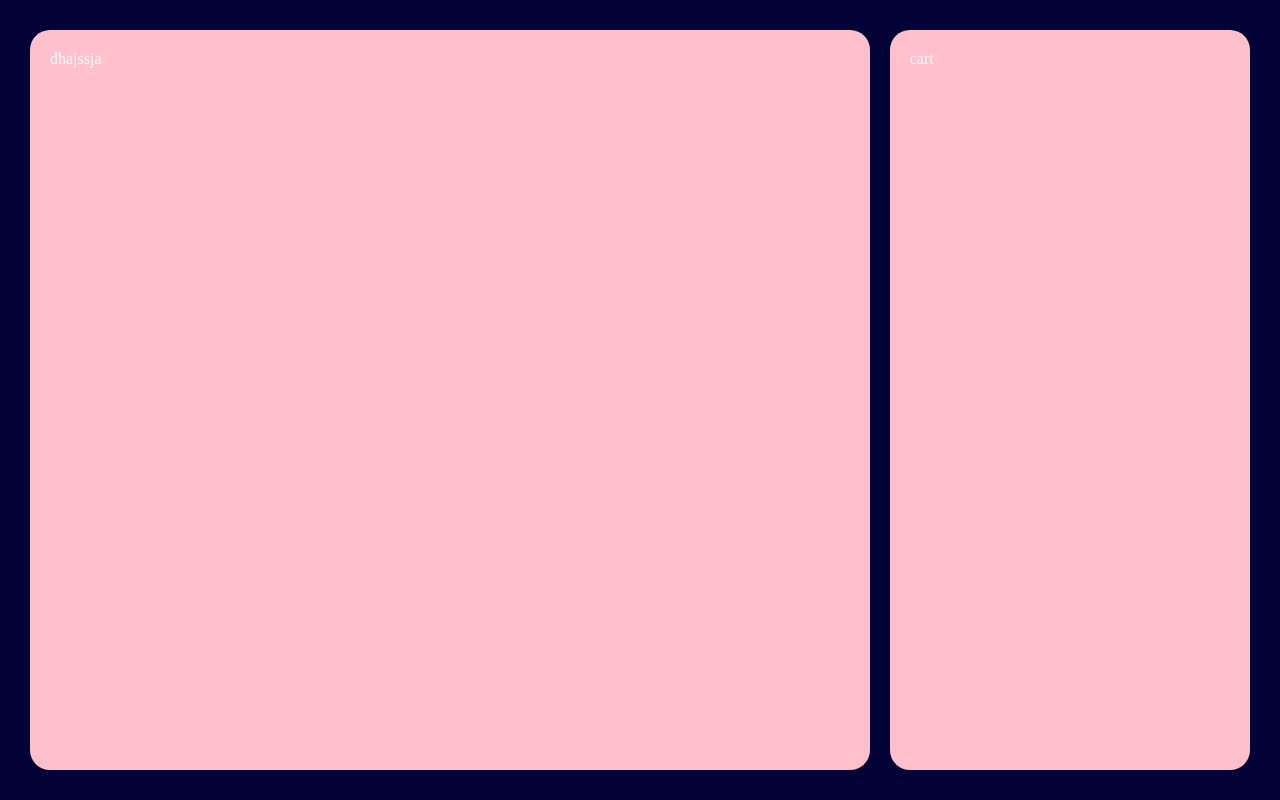
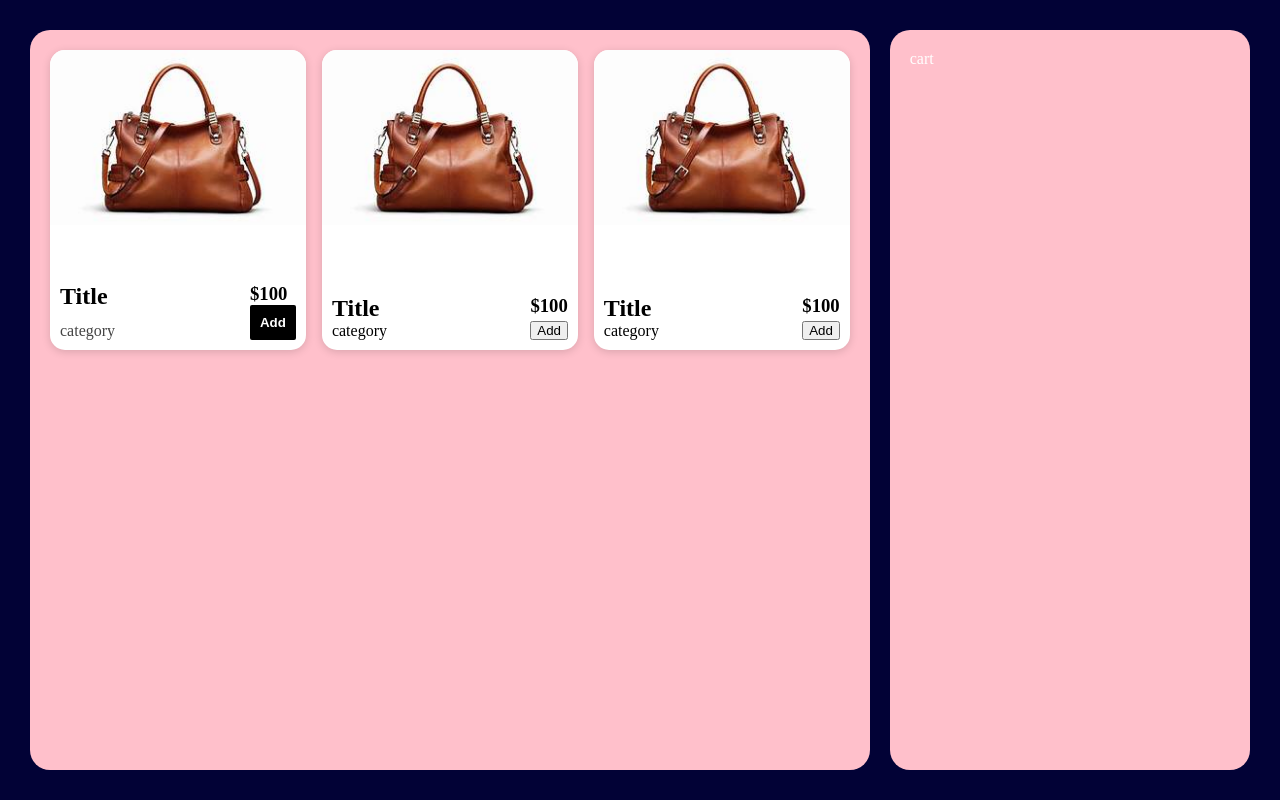
Before and after one commit to sakshi752/ecommerce-cart-html-css-js-, a plain HTML site: page index.html in a window 1280 px wide. Drawn offline with Linux system fonts and the light colour scheme.

Commit message:
edit products

```diff
--- a/index.html
+++ b/index.html
@@ -1,15 +1,61 @@
 <!DOCTYPE html>
 <html lang="en">
+
 <head>
     <meta charset="UTF-8">
     <meta name="viewport" content="width=device-width, initial-scale=1.0">
     <title>Document</title>
     <link rel="stylesheet" href="style.css">
 </head>
+
 <body>
     <section class="mainSection">
         <section class="products">
-            dhajssja
+            <div class="product">
+                <div class="img-container">
+                    <img src="images/img1.jpg" alt="">
+                </div>
+                <div class="content-container">
+                    <div class="content-one">
+                        <h2>Title</h2>
+                        <span>category</span>
+                    </div>
+                    <div class="content-two">
+                        <h3>$100</h3>
+                        <button>Add</button>
+                    </div>
+                </div>
+            </div>
+            <div class="product">
+                <div class="img-container">
+                    <img src="images/img1.jpg" alt="">
+                </div>
+                <div class="content-container">
+                    <div>
+                        <h2>Title</h2>
+                        <span>category</span>
+                    </div>
+                    <div>
+                        <h3>$100</h3>
+                        <button>Add</button>
+                    </div>
+                </div>
+            </div>
+            <div class="product">
+                <div class="img-container">
+                    <img src="images/img1.jpg" alt="">
+                </div>
+                <div class="content-container">
+                    <div>
+                        <h2>Title</h2>
+                        <span>category</span>
+                    </div>
+                    <div>
+                        <h3>$100</h3>
+                        <button>Add</button>
+                    </div>
+                </div>
+            </div>
         </section>
         <section class="cart">
             cart
@@ -17,4 +63,5 @@
     </section>
     <script src="script.js"></script>
 </body>
+
 </html>
--- a/style.css
+++ b/style.css
@@ -1,4 +1,4 @@
-*{
+* {
     margin: 0;
     padding: 0;
     box-sizing: border-box;
@@ -15,15 +15,62 @@
     gap: 20px;
 }
 
-.mainSection .products{
+.mainSection .products {
     height: 100%;
     width: 70%;
     background-color: pink;
     border-radius: 20px;
     padding: 20px;
+    display: grid;
+    grid-template-columns: repeat(3, 1fr);
+    gap: 16px;
 }
 
-.mainSection .cart{
+.mainSection .products .product {
+    display: flex;
+    flex-direction: column;
+    justify-content: space-between;
+    background-color: rgb(255, 255, 255);
+    border-radius: 15px;
+    height: 300px;
+    box-shadow: 0 2px 8px rgba(0,0,0,0.15);
+}
+
+.mainSection .products .product .img-container img{
+    width: 100%;
+    height: 100%;
+    object-fit: cover;
+    border-radius: 15px 15px 0 0;
+}
+
+.mainSection .products .product .content-container{
+    display: flex;
+    justify-content: space-between;
+    color: black;
+    padding: 10px;
+}
+
+.mainSection .products .product .content-container div{
+    display: flex;
+    flex-direction: column;
+    justify-content: space-between;
+}
+
+.mainSection .products .product .content-container .content-one span{
+    color: rgb(68, 68, 68);
+}
+
+.mainSection .products .product .content-container .content-two button{
+    border: none;
+    padding: 10px;
+    font-weight: 600;
+    background: black;
+    color: white;
+    border-radius: 2px;
+}
+
+
+.mainSection .cart {
     height: 100%;
     width: 30%;
     background-color: pink;
```
